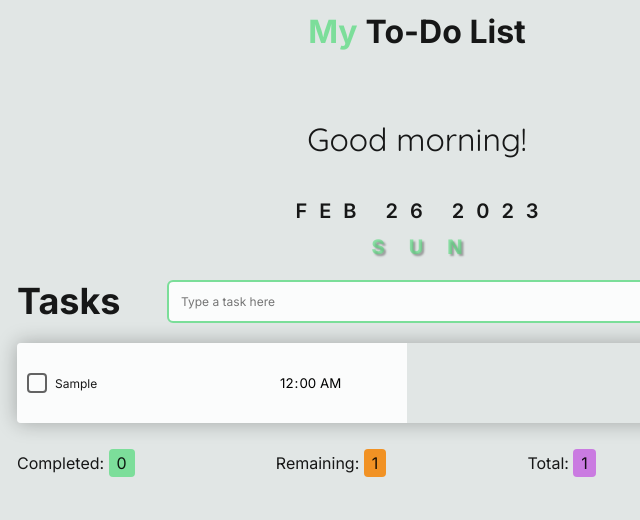
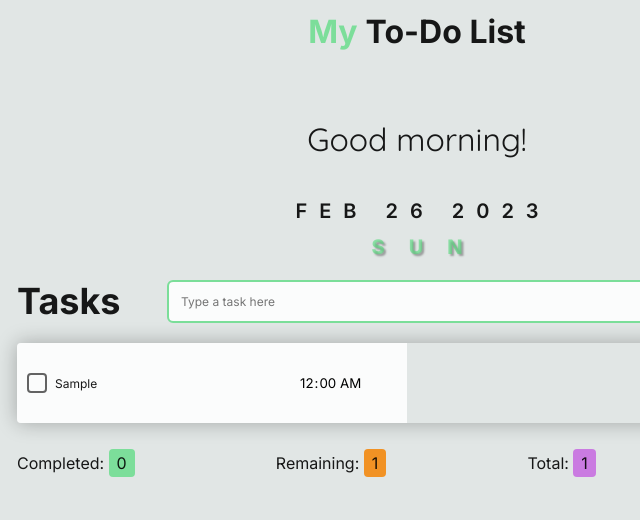
Before and after one commit to alexandreagra/projeto-todo-list, a plain HTML site: page index.html in a window 1024 px wide. Both pictures are taken after typing "Sample" into the empty fields and a click on the button "Add task". Shown: the full height of the page, 95-735 px from the left. Drawn offline with nearby package versions, Linux system fonts and the light colour scheme; some icons are missing.

Commit message:
Update todo.css

```diff
--- a/todo.css
+++ b/todo.css
@@ -273,7 +273,7 @@ li > div > span {
     .todos li span {
         border-radius: 4px;
         transition: all .2s ease-in-out;
-        width: 220px;
+        width: 240px;
         overflow-y: auto;
         font-size: 12px;
     }
```
